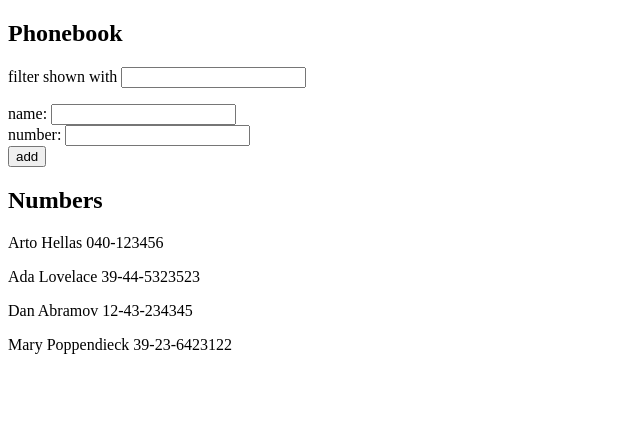
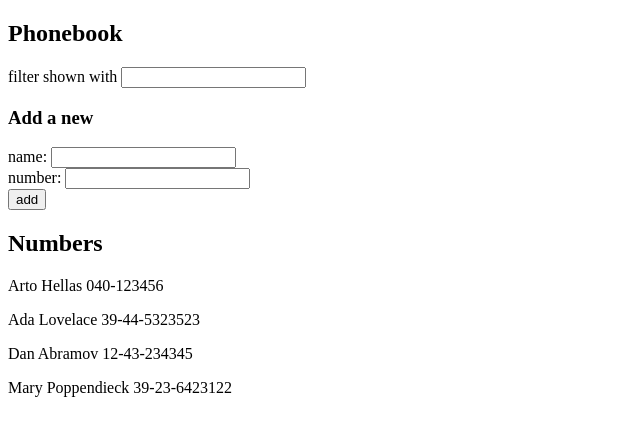
Before and after one commit to Sawsdev/FSO_Part2, a React (Vite) app in the folder phonebook/: page / in a window 1280 px wide. Shown: the top 436 px of the page, without its empty margins (0-640 px from the left). Built offline with nearby package versions, Linux system fonts and the light colour scheme.

Commit message:
Remove console.log and add title

```diff
--- a/phonebook/src/App.jsx
+++ b/phonebook/src/App.jsx
@@ -47,7 +47,6 @@ const App = () => {
 
   const addNewPerson = (event) => {
     event.preventDefault()
-    console.log("Got the form", event.target);
     const newPerson = {
       name: newName,
       number: newNumber,
@@ -80,6 +79,7 @@ const App = () => {
     <div>
       <h2>Phonebook</h2>
       <Filter filter={filteredPerson} handleFilter={handleFilterChange} />
+      <h3>Add a new</h3>
       <PersonForm
         name={newName}
         handleName={handleNameChange}
```
